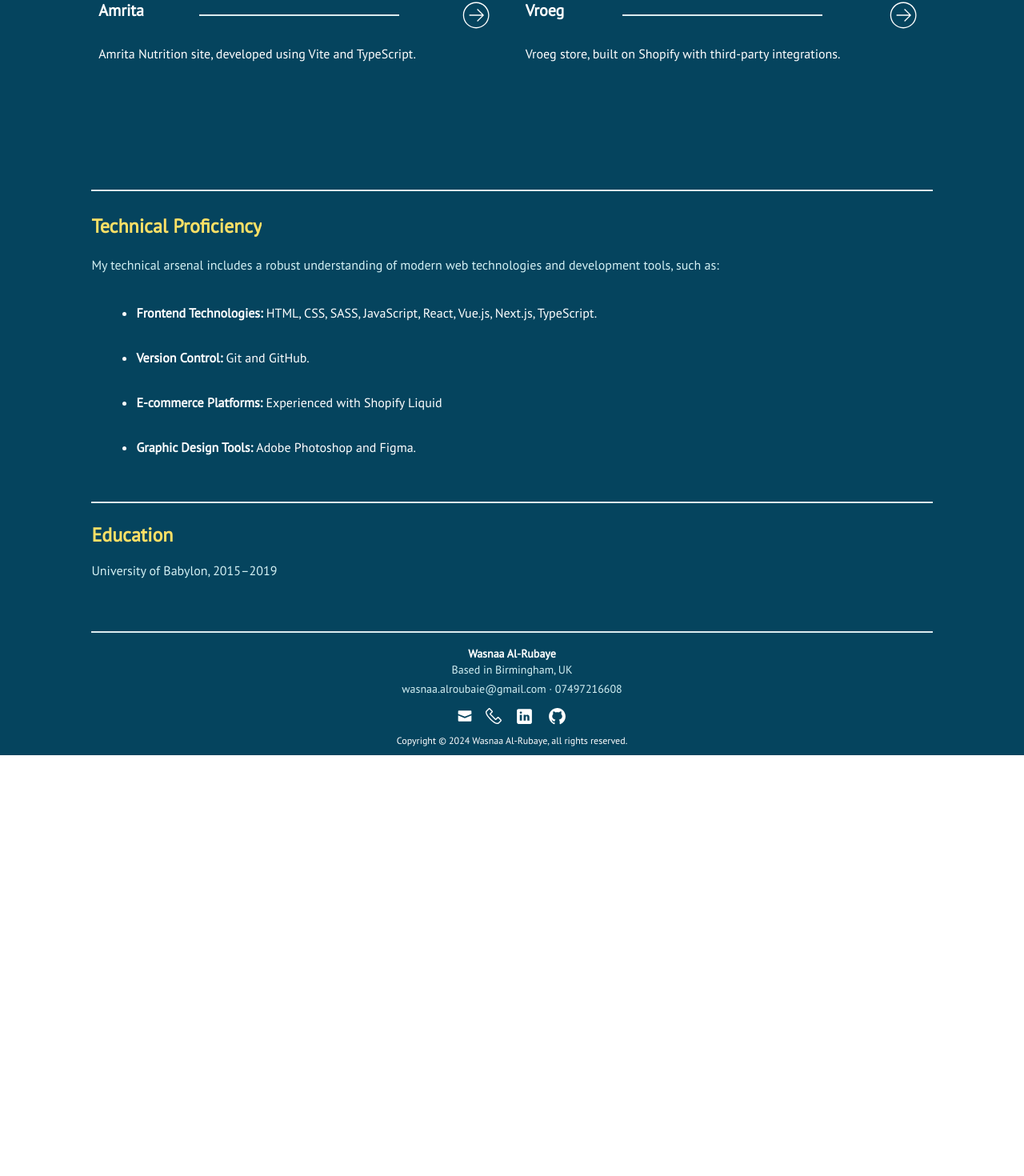
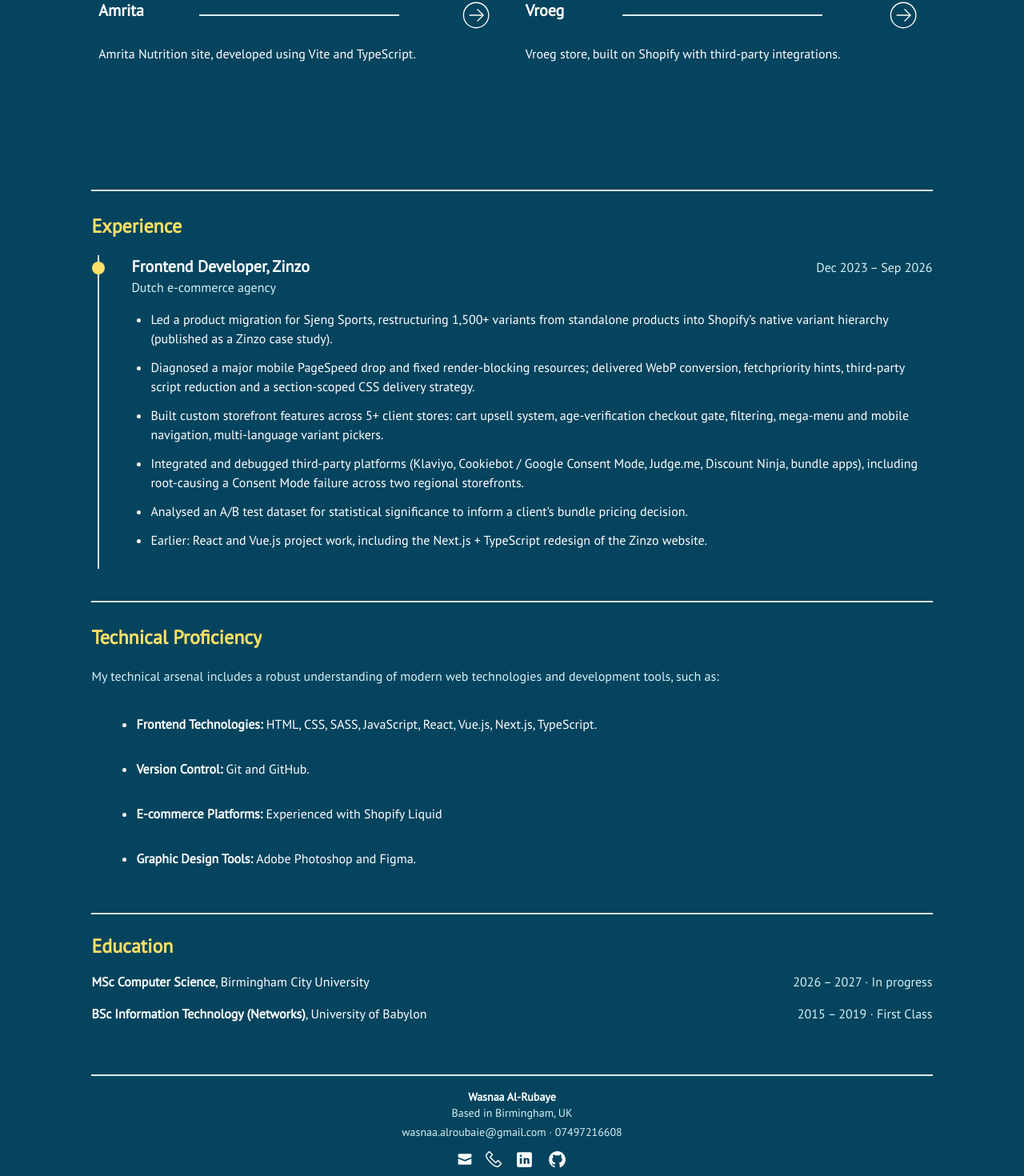
Before and after one commit to WasnaaRaafat/Portfolio, a React (Create React App) app: page / in a window 1280 px wide. Shown: the part 1933-3403 px from the top of the page at 80% size. Before the commit the page ends 2877 px from the top, so only its background shows below. Built offline with nearby package versions, Linux system fonts and the light colour scheme.

Commit message:
Add Experience section and update Education
- New Experience timeline (Zinzo, Dec 2023 – Sep 2026) between Projects and Skills
- Education lists MSc Computer Science (BCU) and BSc IT (Networks), First Class
- Experience and education data live in src/data/content.ts

```diff
--- a/src/App.tsx
+++ b/src/App.tsx
@@ -6,6 +6,7 @@ import Navbar from './components/Navbar';
 import Skills from './components/Skills';
 import Projects from './components/Projects';
 import About from './components/About';
+import Experience from './components/Experience';
 
 function App() {
   return (
@@ -14,6 +15,7 @@ function App() {
         <Navbar />
         <Hero />
         <Projects />
+        <Experience />
         <Skills />
         <About />
         <Footer />
--- a/src/components/About.tsx
+++ b/src/components/About.tsx
@@ -1,5 +1,6 @@
 import React from 'react';
 import Reveal from './Reveal';
+import { education } from '../data/content';
 
 const About = () => {
   return (
@@ -7,13 +8,26 @@ const About = () => {
       <hr className='my-2 w-full mx-auto h-[2px] bg-secondary_text' />
       <div className='mx-auto'>
         <Reveal>
-          <h1 className='font-bold text-2xl py-4 text-primary_yellow'>
+          <h2 className='font-bold text-2xl py-4 text-primary_yellow'>
             Education
-          </h1>
+          </h2>
         </Reveal>
-        <Reveal>
-          <p className='text-secondary_text'>University of Babylon, 2015–2019</p>
-        </Reveal>
+        <ul className='space-y-4'>
+          {education.map((item) => (
+            <li key={item.degree}>
+              <Reveal width='100%'>
+                <div className='flex flex-col md:flex-row md:justify-between md:items-baseline'>
+                  <p className='text-white'>
+                    <strong>{item.degree}</strong>, {item.institution}
+                  </p>
+                  <p className='text-secondary_text'>
+                    {item.period} · {item.note}
+                  </p>
+                </div>
+              </Reveal>
+            </li>
+          ))}
+        </ul>
       </div>
     </div>
   );
--- /dev/null
+++ b/src/components/Experience.tsx
@@ -0,0 +1,45 @@
+import React from 'react';
+import Reveal from './Reveal';
+import { experience } from '../data/content';
+
+const Experience = () => {
+  return (
+    <div className='w-[90%] mx-auto my-4' id='experience'>
+      <hr className='my-2 w-full mx-auto h-[2px] bg-secondary_text' />
+      <Reveal>
+        <h2 className='text-primary_yellow font-bold text-2xl py-5'>
+          Experience
+        </h2>
+      </Reveal>
+      <ol className='border-l-2 border-secondary_text ml-2'>
+        {experience.map((job) => (
+          <li
+            key={job.company + job.period}
+            className='relative pl-6 md:pl-10 pb-6'
+          >
+            <span
+              className='absolute -left-[9px] top-2 w-4 h-4 rounded-full bg-primary_yellow'
+              aria-hidden='true'
+            />
+            <Reveal width='100%'>
+              <div className='flex flex-col md:flex-row md:justify-between md:items-baseline'>
+                <h3 className='text-white font-bold text-xl'>
+                  {job.role}, {job.company}
+                </h3>
+                <p className='text-secondary_text'>{job.period}</p>
+              </div>
+            </Reveal>
+            <p className='text-secondary_text mb-4'>{job.companyNote}</p>
+            <ul className='list-disc text-white pl-5 md:pl-6 space-y-3'>
+              {job.highlights.map((highlight) => (
+                <li key={highlight}>{highlight}</li>
+              ))}
+            </ul>
+          </li>
+        ))}
+      </ol>
+    </div>
+  );
+};
+
+export default Experience;
--- a/src/data/content.ts
+++ b/src/data/content.ts
@@ -24,6 +24,38 @@ export const hero = {
   callToAction: 'Open to software engineering roles',
 };
 
+export const experience = [
+  {
+    role: 'Frontend Developer',
+    company: 'Zinzo',
+    companyNote: 'Dutch e-commerce agency',
+    period: 'Dec 2023 – Sep 2026',
+    highlights: [
+      'Led a product migration for Sjeng Sports, restructuring 1,500+ variants from standalone products into Shopify’s native variant hierarchy (published as a Zinzo case study).',
+      'Diagnosed a major mobile PageSpeed drop and fixed render-blocking resources; delivered WebP conversion, fetchpriority hints, third-party script reduction and a section-scoped CSS delivery strategy.',
+      'Built custom storefront features across 5+ client stores: cart upsell system, age-verification checkout gate, filtering, mega-menu and mobile navigation, multi-language variant pickers.',
+      'Integrated and debugged third-party platforms (Klaviyo, Cookiebot / Google Consent Mode, Judge.me, Discount Ninja, bundle apps), including root-causing a Consent Mode failure across two regional storefronts.',
+      'Analysed an A/B test dataset for statistical significance to inform a client’s bundle pricing decision.',
+      'Earlier: React and Vue.js project work, including the Next.js + TypeScript redesign of the Zinzo website.',
+    ],
+  },
+];
+
+export const education = [
+  {
+    degree: 'MSc Computer Science',
+    institution: 'Birmingham City University',
+    period: '2026 – 2027',
+    note: 'In progress',
+  },
+  {
+    degree: 'BSc Information Technology (Networks)',
+    institution: 'University of Babylon',
+    period: '2015 – 2019',
+    note: 'First Class',
+  },
+];
+
 // TODO: drop the latest CV PDF into public/assets/cv/ under this name.
 export const cvFileName = 'Wasnaa_Al-Rubaye_CV.pdf';
 export const cvPath = `/Portfolio/assets/cv/${cvFileName}`;
```
